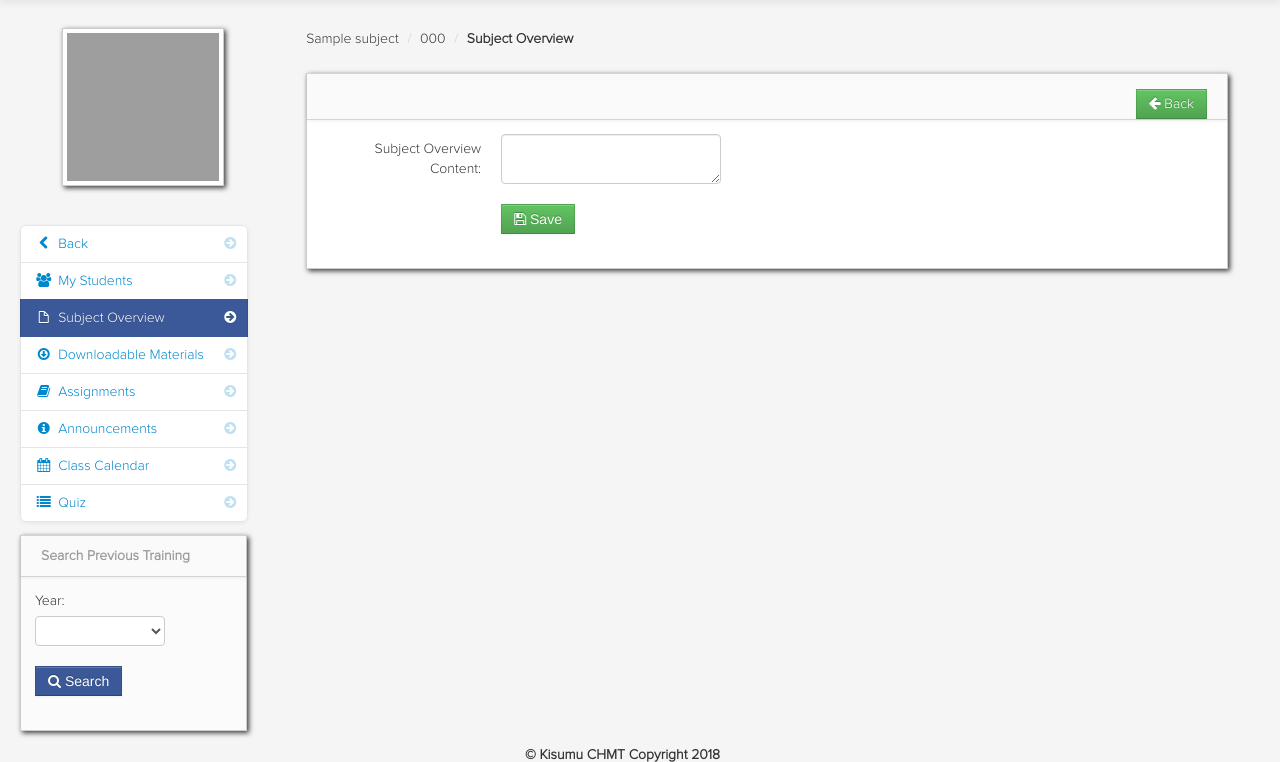
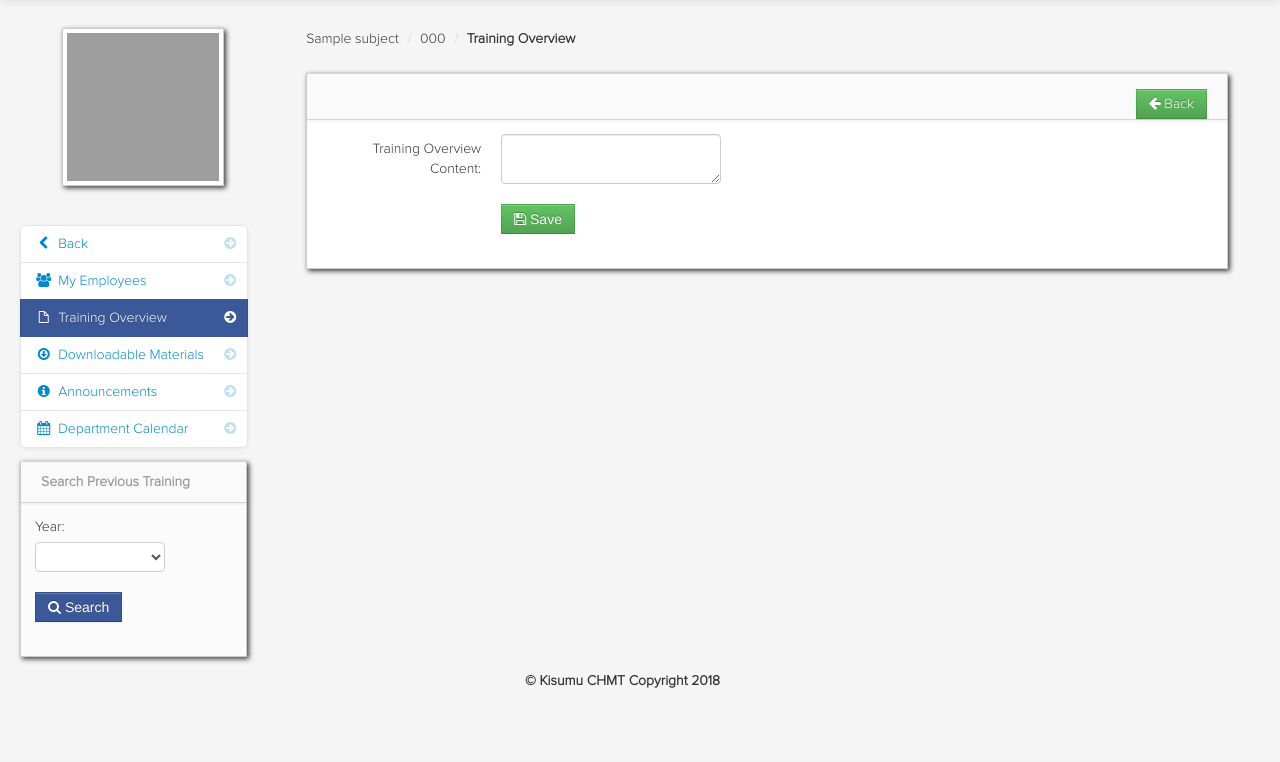
Before and after one commit to stodipo/student-selfassessment, a PHP site: page /edit_subject_overview.php?id=1 in a window 1280 px wide. Shown: the part 41-803 px from the top of the page. After the commit the page ends 729 px from the top, so only its background shows below. Run offline with PHP 8.4, Linux system fonts and the light colour scheme; the visitor is signed in with stand-in values (Sample User, id 1); tables that the repository leaves empty or names only in its code hold one stand-in row (values such as "Sample post"); data that the repository does not hold is empty; some libraries are stand-ins or nearby versions; grey boxes are pictures that could not be loaded.

Commit message:
Modified the Training admin panel components

```diff
--- a/add_subject_overview.php
+++ b/add_subject_overview.php
@@ -39,7 +39,7 @@
 
 
 										<div class="control-group">
-											<label class="control-label" for="inputPassword">Subject Overview Content:</label>
+											<label class="control-label" for="inputPassword">Training Overview Content:</label>
 											<div class="controls">
 													<textarea name="content" id="ckeditor_full"></textarea>
 											</div>
--- a/edit_subject_overview.php
+++ b/edit_subject_overview.php
@@ -21,7 +21,7 @@
 					     <ul class="breadcrumb">
 							<li><a href="#"><?php echo $class_row['class_name']; ?></a> <span class="divider">/</span></li>
 							<li><a href="#"><?php echo $class_row['subject_code']; ?></a> <span class="divider">/</span></li>
-							<li><a href="#"><b>Subject Overview</b></a></li>
+							<li><a href="#"><b>Training Overview</b></a></li>
 						</ul>
 						 <!-- end breadcrumb -->
 
@@ -40,7 +40,7 @@
 								?>
 														<form class="form-horizontal" method="post">
 																<div class="control-group">
-																	<label class="control-label" for="inputPassword">Subject Overview Content:</label>
+																	<label class="control-label" for="inputPassword">Training Overview Content:</label>
 																	<div class="controls">
 																			<textarea name="content" id="ckeditor_full"><?php echo $subject_row['content']; ?></textarea>
 																	</div>
--- a/subject_overview_link.php
+++ b/subject_overview_link.php
@@ -2,13 +2,11 @@
 	<img id="avatar" src="admin/<?php echo $row['location']; ?>" class="img-polaroid">
 			<ul class="nav nav-list bs-docs-sidenav nav-collapse collapse">
 				<li class=""><a href="dasboard_teacher.php"><i class="icon-chevron-right"></i><i class="icon-chevron-left"></i>&nbsp;Back</a></li>
-				<li class=""><a href="my_students.php<?php echo '?id='.$get_id; ?>"><i class="icon-chevron-right"></i><i class="icon-group"></i>&nbsp;My Students</a></li>
-				<li class="active"><a href="subject_overview.php<?php echo '?id='.$get_id; ?>"><i class="icon-chevron-right"></i><i class="icon-file"></i>&nbsp;Subject Overview</a></li>
+				<li class=""><a href="my_students.php<?php echo '?id='.$get_id; ?>"><i class="icon-chevron-right"></i><i class="icon-group"></i>&nbsp;My Employees</a></li>
+				<li class="active"><a href="subject_overview.php<?php echo '?id='.$get_id; ?>"><i class="icon-chevron-right"></i><i class="icon-file"></i>&nbsp;Training Overview</a></li>
 				<li class=""><a href="downloadable.php<?php echo '?id='.$get_id; ?>"><i class="icon-chevron-right"></i><i class="icon-download"></i>&nbsp;Downloadable Materials</a></li>
-				<li class=""><a href="assignment.php<?php echo '?id='.$get_id; ?>"><i class="icon-chevron-right"></i><i class="icon-book"></i>&nbsp;Assignments</a></li>
 				<li class=""><a href="announcements.php<?php echo '?id='.$get_id; ?>"><i class="icon-chevron-right"></i><i class="icon-info-sign"></i>&nbsp;Announcements</a></li>
-				<li class=""><a href="class_calendar.php<?php echo '?id='.$get_id; ?>"><i class="icon-chevron-right"></i><i class="icon-calendar"></i>&nbsp;Class Calendar</a></li>
-			    <li class=""><a href="class_quiz.php<?php echo '?id='.$get_id; ?>"><i class="icon-chevron-right"></i><i class="icon-list"></i>&nbsp;Quiz</a></li>
+				<li class=""><a href="class_calendar.php<?php echo '?id='.$get_id; ?>"><i class="icon-chevron-right"></i><i class="icon-calendar"></i>&nbsp;Department Calendar</a></li>
 			</ul>
 			<?php include('search_other_class.php'); ?>
 </div>
```
